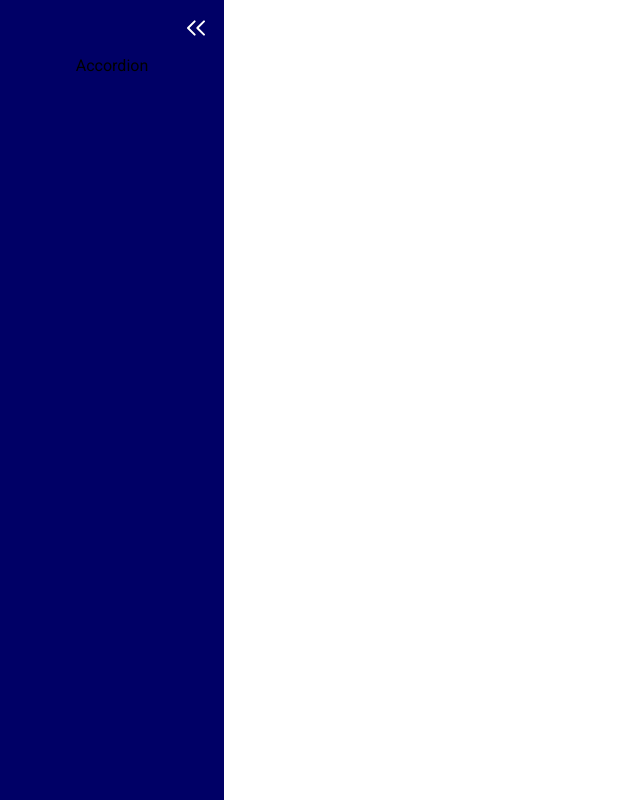
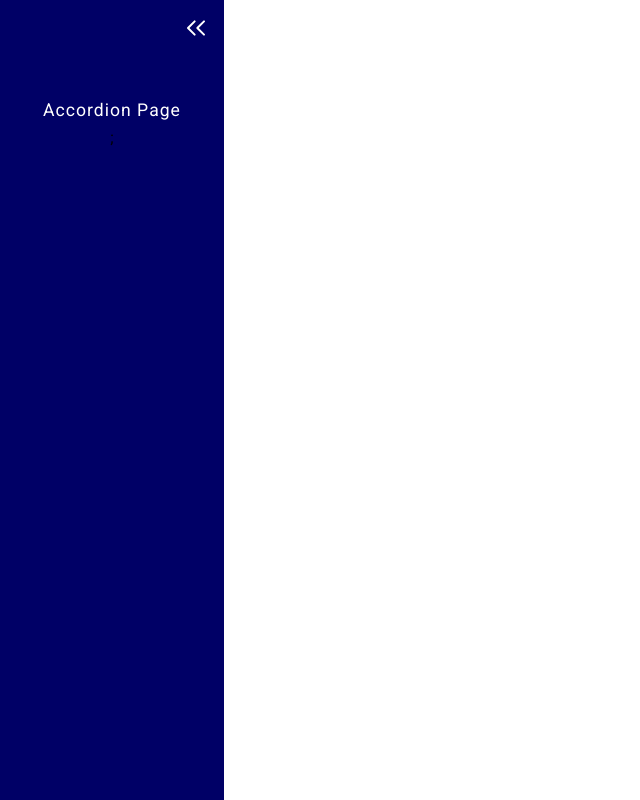
Before and after one commit to aakashsingh5858/components, a React (Create React App) app: page / in a window 1280 px wide. Both pictures are taken after a click on the picture 26 px from the left and 28 px from the top of the page. Shown: the whole page, without its empty margins (0-640 px from the left). Built offline with nearby package versions, Linux system fonts and the light colour scheme.

Commit message:
miron changes

```diff
--- a/src/components/sidebar/Sidebar.js
+++ b/src/components/sidebar/Sidebar.js
@@ -1,9 +1,22 @@
 import React, { useState } from "react";
 import "./sidebar.css";
 import DoubleArrowIcon from "../../assets/images/chevrons-right.svg";
+import { useHistory } from "react-router-dom";
+import { ACCORDION, ROUTE_ACCORDION } from "../../constants";
 
 const Sidebar = () => {
   const [isOpen, setIsOpen] = useState(false);
+
+  let history = useHistory();
+
+  const SIDEBAR_KEY = [
+    {
+      label: ACCORDION,
+      closeLabel: "A",
+      route: ROUTE_ACCORDION,
+    },
+  ];
+
   return (
     <div
       className={`sidebar_wrap`}
@@ -19,9 +32,26 @@ const Sidebar = () => {
       </div>
 
       <div className="sidebar_list">
-      <li>
-        Accordion
+        {SIDEBAR_KEY.map((item, i) => {
+          return (
+            <>
+              <li
+                className={`closelabel`}
+                style={{ opacity: isOpen ? "0" : "1" }}
+              >
+                {item.closeLabel}
               </li>
+              <li
+                key={i}
+                className="sidebar_list_item"
+                style={{ display: isOpen ? "block" : "none" }}
+              >
+                {item.label}
+              </li>
+              ;
+            </>
+          );
+        })}
       </div>
     </div>
   );
--- a/src/components/sidebar/sidebar.css
+++ b/src/components/sidebar/sidebar.css
@@ -19,6 +19,26 @@
 .sidebar_list{
     display: flex;
     align-items: center;
+    flex-direction: column;
     justify-content: center;
     list-style: none;
+    padding-top: 16px;
 }
+.sidebar_list_item{
+    font-size: 1.1rem;
+    color: #fff;
+    font-weight: 400;
+    cursor: pointer;
+    letter-spacing: 1px;
+    padding: 8px;
+}
+.sidebar_list_item:hover{
+    color:var( --tree-green) ;
+}
+
+.closelabel{
+    color: #fff;
+    font-size: 1.1rem;
+    font-weight: 400;
+    transition: .4s;
+}
```
Lines whose indentation alone changed are shown as unchanged.
